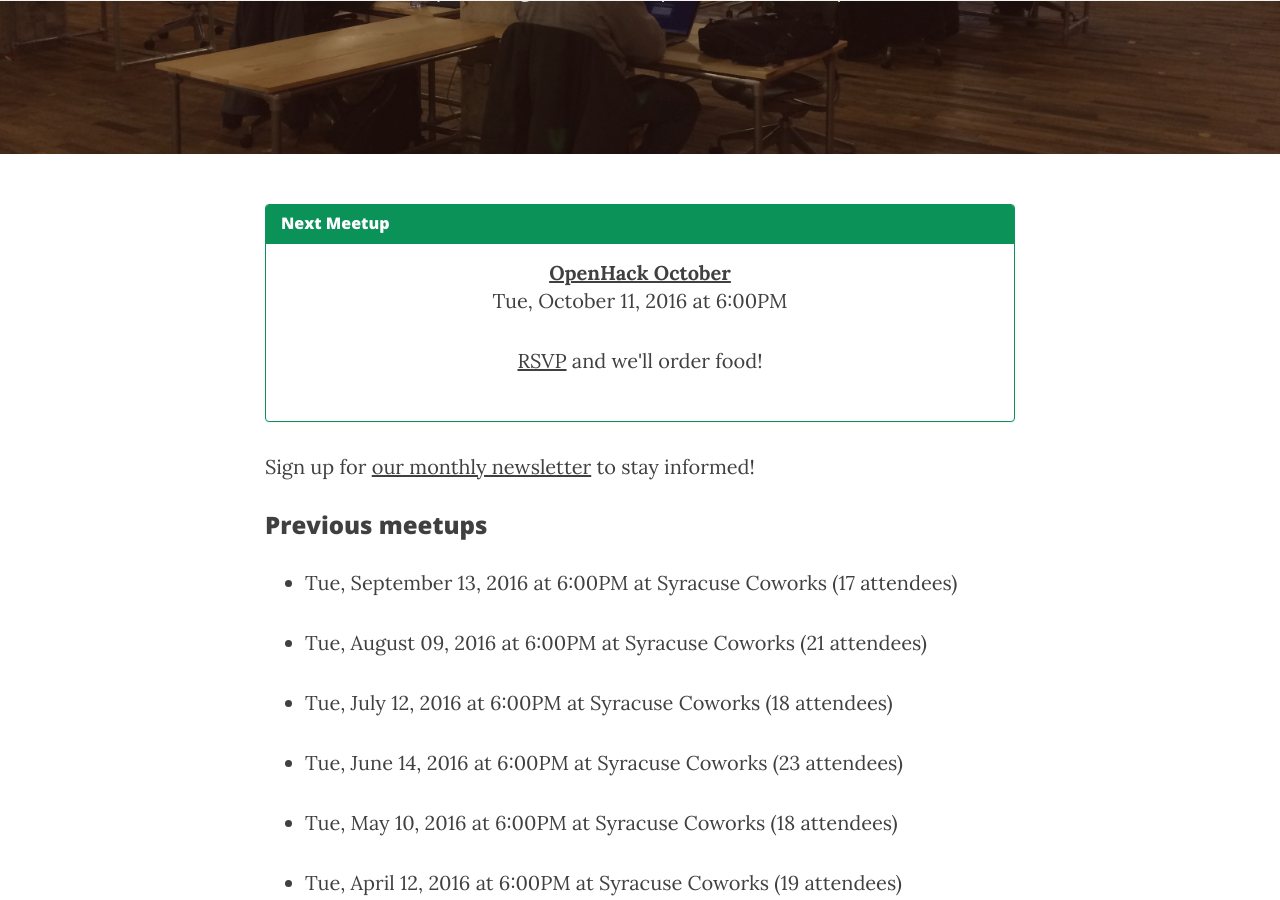
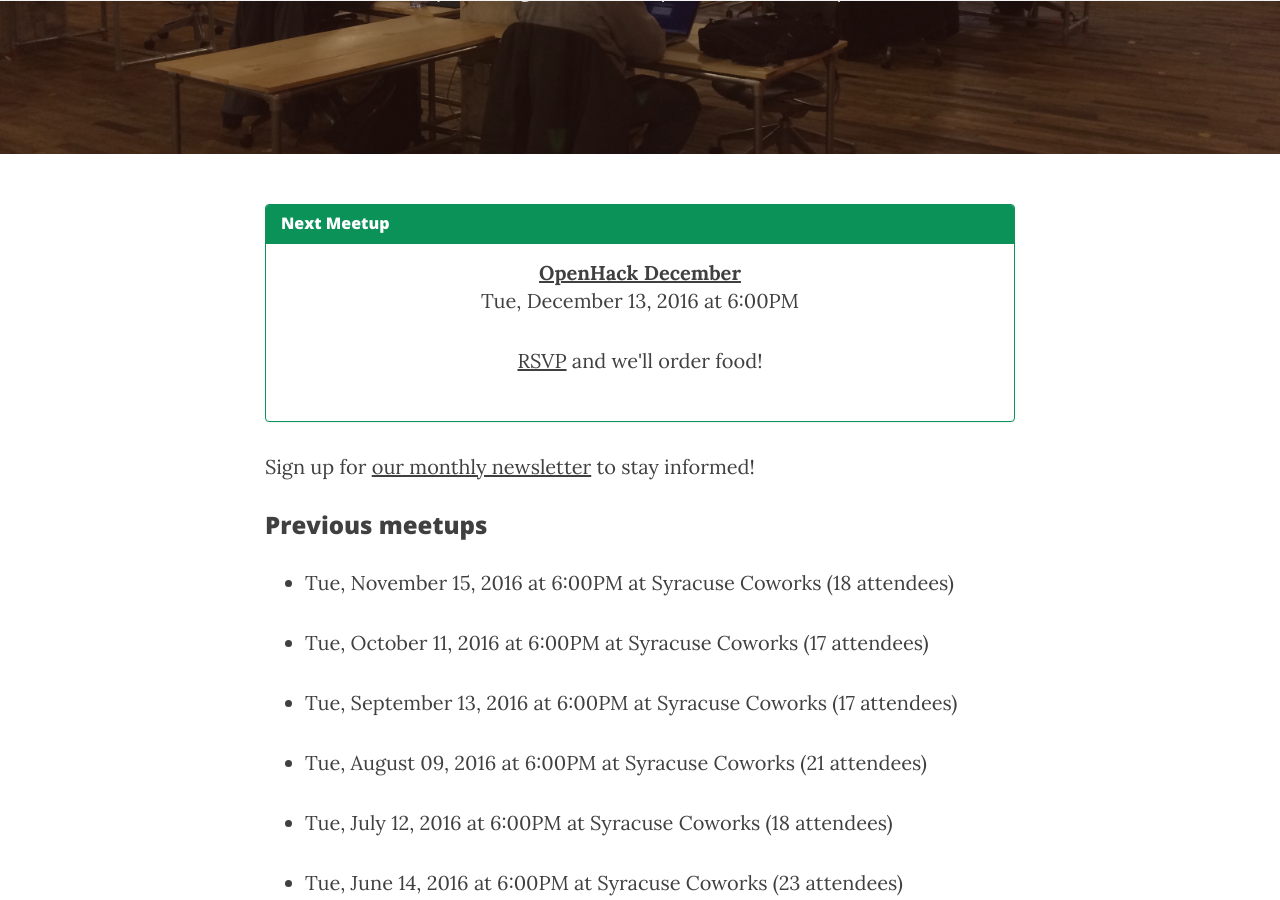
Before and after one commit to syracuseio/openhacksyr.github.io, a Jekyll site: the page built from events.md, in a window 1280 px wide and 900 px high, scrolled down 302 px. Built offline with Jekyll 4.4.1, drawn with Linux system fonts in a browser that asks for light colours; nearby versions of some CDN libraries.

Commit message:
Add december event

```diff
--- a/_data/events.yaml
+++ b/_data/events.yaml
@@ -1,8 +1,18 @@
 ---
+- name: OpenHack December
+  date: 13-12-2016 at 6pm
+  location: coworks
+  rsvp_link: https://www.meetup.com/SyracuseCoWorks/events/235623845/
+- name: OpenHack November
+  date: 15-11-2016 at 6pm
+  location: coworks
+  rsvp_link: https://www.meetup.com/SyracuseCoWorks/events/235358965/
+  attendees: 18
 - name: OpenHack October
   date: 11-10-2016 at 6pm
   location: coworks
   rsvp_link: http://nextplex.com/syracuse-ny/calendar/events/44586-openhack-october
+  attendees: 17
 - name: OpenHack September
   date: 13-9-2016 at 6pm
   location: coworks
```
